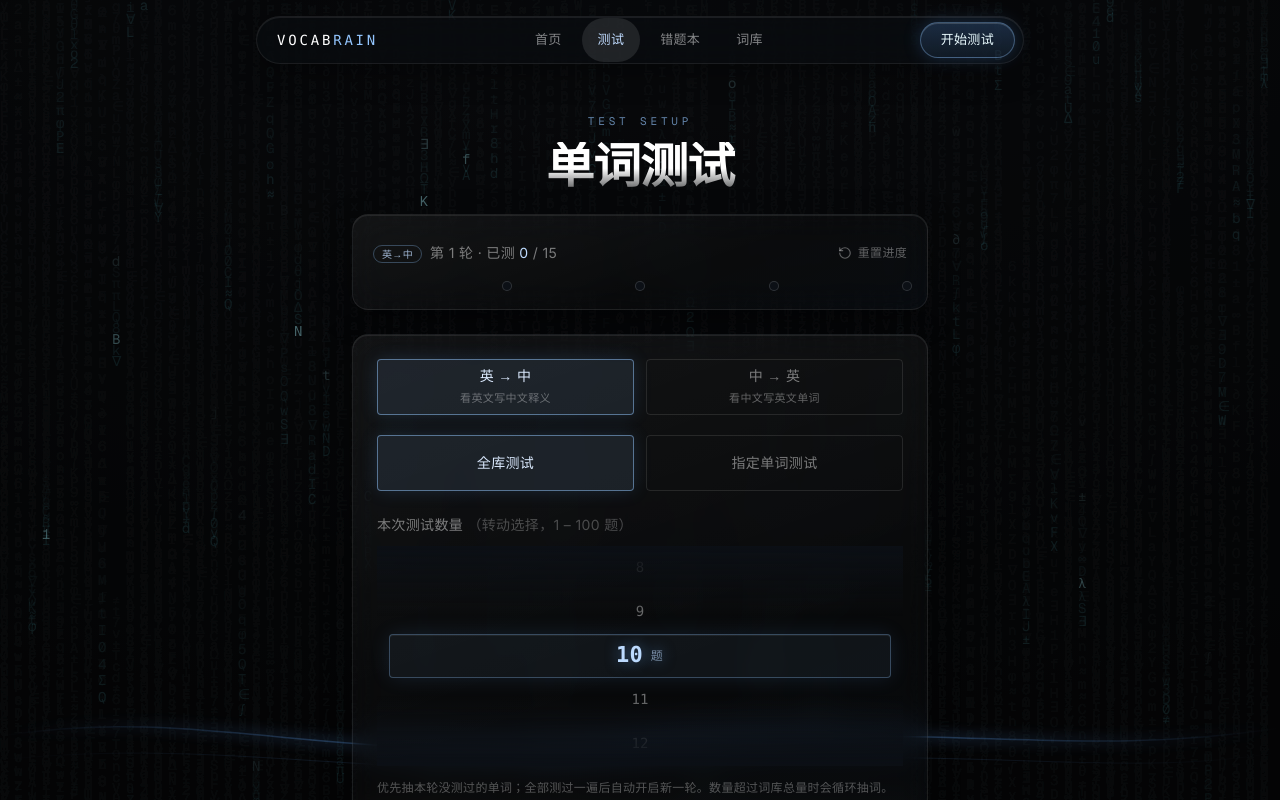
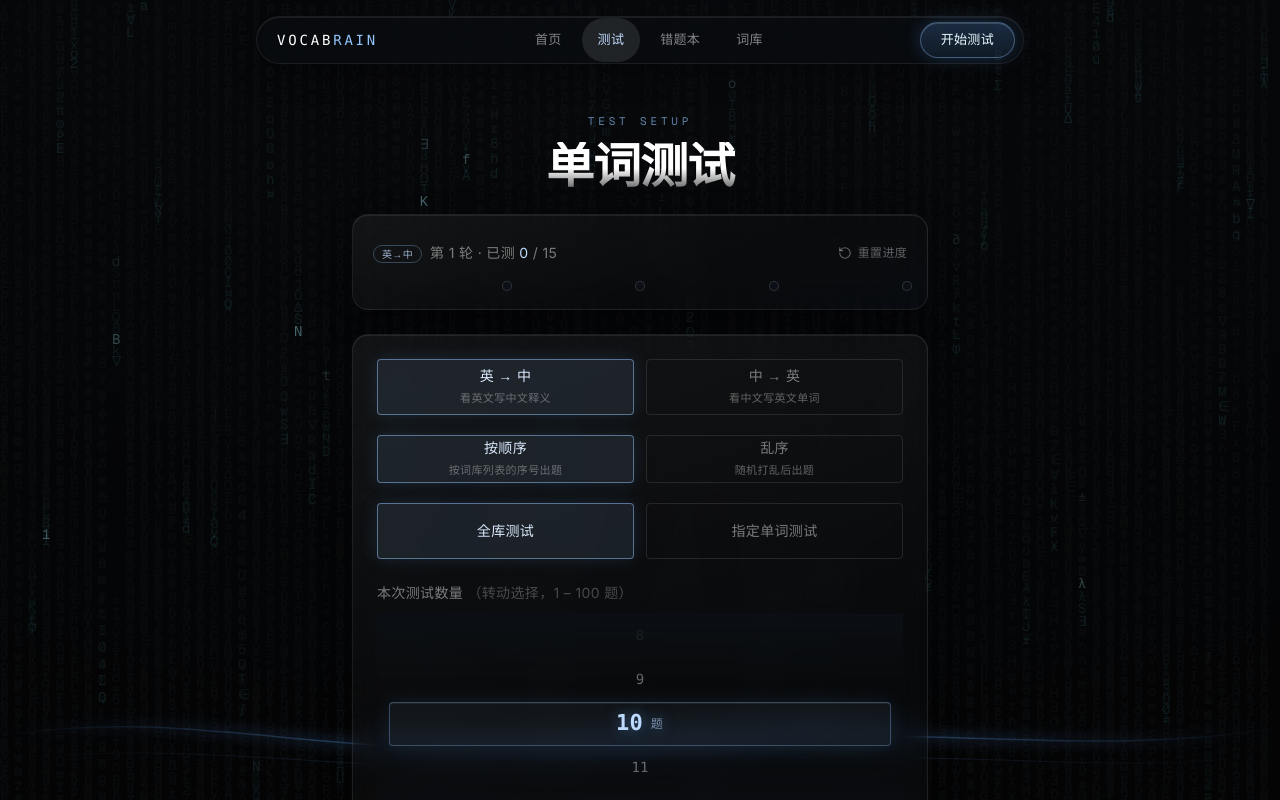
Before and after one commit to song20000223/vocabrain, a React (Vite) app: page /test in a window 1280 px wide. Shown: the top 800 px of the page. Built offline with nearby package versions, Linux system fonts and the light colour scheme; what @trpc/react-query would draw is missing.

Commit message:
出题顺序可选：按序号或乱序

```diff
--- a/src/pages/TestPage.tsx
+++ b/src/pages/TestPage.tsx
@@ -10,6 +10,7 @@ import {
   markTestedInRound,
   roundStats,
   resetProgress,
+  getProgress,
   type WordItem,
   type Direction,
 } from "@/lib/store";
@@ -29,6 +30,8 @@ export default function TestPage() {
   const [pickerOpen, setPickerOpen] = useState(false);
   const [selected, setSelected] = useState<Set<string>>(new Set());
   const [rangeText, setRangeText] = useState("");
+  // 出题顺序：按词库顺序 / 乱序
+  const [ordered, setOrdered] = useState(true);
 
   // 测试进行状态
   const [queue, setQueue] = useState<QuizWord[] | null>(null);
@@ -51,7 +54,19 @@ export default function TestPage() {
   const shuffle = <T,>(arr: T[]): T[] => [...arr].sort(() => Math.random() - 0.5);
 
   const startAll = () => {
-    // 全库模式：按进度队列连续抽 N 个（优先未测）
+    if (ordered) {
+      // 按词库顺序：从本轮进度继续往后出 N 个（优先未测，保持列表顺序）
+      const p = testable;
+      const tested = new Set(getProgress(direction).testedInRound);
+      const untested = p.filter((w) => !tested.has(w.id));
+      const base = untested.length > 0 ? untested : p;
+      const picked: QuizWord[] = [];
+      for (let i = 0; i < count && i < base.length; i++) picked.push(base[i]);
+      if (picked.length === 0) return;
+      setQueue(picked);
+      return;
+    }
+    // 乱序：按进度队列连续随机抽 N 个（优先未测）
     const picked: QuizWord[] = [];
     let lastId: string | undefined;
     for (let i = 0; i < count; i++) {
@@ -65,9 +80,10 @@ export default function TestPage() {
   };
 
   const startPicked = () => {
+    // testable 本身就是词库顺序，filter 后保持顺序；乱序时才 shuffle
     const pool = testable.filter((w) => selected.has(w.id));
     if (pool.length === 0) return;
-    setQueue(shuffle(pool));
+    setQueue(ordered ? pool : shuffle(pool));
     setPickerOpen(false);
   };
 
@@ -231,6 +247,29 @@ export default function TestPage() {
           ))}
         </div>
 
+        {/* 出题顺序：按词库顺序 / 乱序 */}
+        <div className="mb-5 grid grid-cols-2 gap-3">
+          {(
+            [
+              { v: true, label: "按顺序", desc: "按词库列表的序号出题" },
+              { v: false, label: "乱序", desc: "随机打乱后出题" },
+            ] as const
+          ).map((o) => (
+            <button
+              key={String(o.v)}
+              onClick={() => setOrdered(o.v)}
+              className={`min-h-[48px] rounded-xl border px-3 text-sm tracking-wide transition-all duration-300 ${
+                ordered === o.v
+                  ? "border-blue-300/50 bg-blue-300/10 text-blue-100 shadow-[0_0_18px_rgba(96,165,250,0.15)]"
+                  : "border-white/10 text-white/45 hover:border-white/25 hover:text-white"
+              }`}
+            >
+              <span className="block">{o.label}</span>
+              <span className="mt-0.5 block text-[11px] font-normal text-white/35">{o.desc}</span>
+            </button>
+          ))}
+        </div>
+
         <div className="grid grid-cols-2 gap-3">
           <button
             onClick={() => setMode("all")}
```
